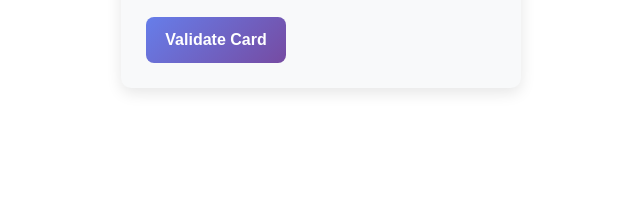
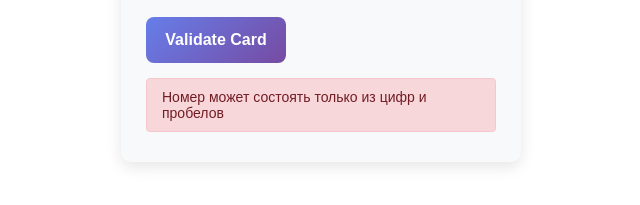
Before and after one commit to NordSever/testing-ahj, a website built with webpack: page src/index.html in a window 1280 px wide. Both pictures are taken after typing "Sample" into the empty fields and a click on the button "Validate Card". Shown: the part 131-336 px from the top of the page, without its empty margins (319-959 px from the left). Built offline with nearby package versions, Linux system fonts and the light colour scheme.

Commit message:
correction

```diff
--- a/package.json
+++ b/package.json
@@ -7,8 +7,7 @@
     "build": "webpack --mode=production",
     "dev": "webpack serve --mode=development",
     "test": "jest",
-    "test:e2e": "jest --testPathPattern=e2e",
-    "deploy": "gh-pages -d dist"
+    "test:e2e": "jest --testPathPattern=e2e"
   },
   "devDependencies": {
     "@babel/core": "^7.22.0",
@@ -16,7 +15,6 @@
     "babel-jest": "^29.5.0",
     "css-loader": "^6.8.1",
     "file-loader": "^6.2.0",
-    "gh-pages": "^5.0.0",
     "html-webpack-plugin": "^5.5.3",
     "identity-obj-proxy": "^3.0.0",
     "jest": "^29.5.0",
--- a/src/js/index.js
+++ b/src/js/index.js
@@ -11,6 +11,7 @@ export default class CardWidget {
     this.paymentSys = [];
     this.input = null;
     this.valueInput = '';
+    this.messageContainer = null;
 
   }
 
@@ -27,12 +28,14 @@ export default class CardWidget {
               type="text"
               id="card-input-${this.nameWidget}"
               placeholder="1234 5678 9012 3456"
-              maxlength="19"
+
+              autofocus
             >
 
           </div>
 
           <button type="submit" class="submit-btn" id="submit-btn-${this.nameWidget}">Validate Card</button>
+          <div class="message-container" id="message-${this.nameWidget}"></div>
         </form>
       </div>
     `;
@@ -45,6 +48,7 @@ export default class CardWidget {
 
     this.input = document.getElementById(`card-input-${this.nameWidget}`);
     // this.valueInput = this.input.value;
+    this.messageContainer = document.getElementById(`message-${this.nameWidget}`);
 
     if(arrayPayments){
       this.paymentSys = arrayPayments;
@@ -53,6 +57,7 @@ export default class CardWidget {
       for (let i = 0; i < arrayPayments.length; i++){
         const currentIcon = document.createElement('img');
         currentIcon.src = this.paymentSys[i].src;
+        currentIcon.alt = this.paymentSys[i].key;
         currentIcon.classList.add('card-icon');
 
         currentIcon.classList.add(`card-icon-${this.nameWidget}`);
@@ -72,6 +77,7 @@ export default class CardWidget {
     this.input.addEventListener('input', () => {
       this.valueInput = this.input.value;
       this.controlInput();
+      this.clearMessage();
     })
 
     document.getElementById(`card-form-${this.nameWidget}`).addEventListener('submit', (e) => {
@@ -101,28 +107,73 @@ export default class CardWidget {
     }
   }
 
+  showMessage(text, type = 'error') {
+    this.clearMessage();
+
+    const messageElement = document.createElement('div');
+    messageElement.className = `message message-${type}`;
+    messageElement.textContent = text;
+
+    this.messageContainer.appendChild(messageElement);
+
+
+  }
+
+  clearMessage() {
+    if (this.messageContainer) {
+      this.messageContainer.innerHTML = '';
+    }
+  }
 
   controlSubmit(){
     const withoutSpace = this.valueInput.replace(/\s/g, '');
+    this.clearMessage();
 
     if(!digitsOnly(withoutSpace)){
-      return alert('Номер может состоять только из цифр и пробелов');
+      this.showMessage('Номер может состоять только из цифр и пробелов');
+      return;
     }
 
     if(!lengthNumber(withoutSpace)) {
-      return alert('Количество цифр номера должно быть больше 12 и меньше 20');
+      this.showMessage('Количество цифр номера должно быть от 13 до 19');
+      return;
     }
 
     if(!isSomePaymentSys(withoutSpace, this.paymentSys)) {
-      return alert('Такая платёжная система не принимается');
+      this.showMessage('Такая платёжная система не принимается');
+      return;
     }
 
     if(!luhnCheck(withoutSpace)) {
-      return alert('Номер не проходит проверку алгоритмом Луна');
+      this.showMessage('Номер не проходит проверку алгоритмом Луна');
+      return;
     }
 
-    return alert('Номер ВАЛИДНЫЙ');
+    this.showMessage('✅ Номер карты действителен!', 'success');
   }
+
+
+  // controlSubmit(){
+  //   const withoutSpace = this.valueInput.replace(/\s/g, '');
+
+  //   if(!digitsOnly(withoutSpace)){
+  //     return alert('Номер может состоять только из цифр и пробелов');
+  //   }
+
+  //   if(!lengthNumber(withoutSpace)) {
+  //     return alert('Количество цифр номера должно быть больше 12 и меньше 20');
+  //   }
+
+  //   if(!isSomePaymentSys(withoutSpace, this.paymentSys)) {
+  //     return alert('Такая платёжная система не принимается');
+  //   }
+
+  //   if(!luhnCheck(withoutSpace)) {
+  //     return alert('Номер не проходит проверку алгоритмом Луна');
+  //   }
+
+  //   return alert('Номер ВАЛИДНЫЙ');
+  // }
 
 
 }
--- a/src/styles/main.css
+++ b/src/styles/main.css
@@ -3,6 +3,31 @@
   opacity: 0.3;
   filter: grayscale(70%);
 }
+
+.message-container {
+  margin-top: 15px;
+  min-height: 40px;
+}
+
+.message {
+  padding: 10px 15px;
+  border-radius: 4px;
+  margin: 5px 0;
+  font-size: 14px;
+}
+
+.message-error {
+  background-color: #f8d7da;
+  color: #721c24;
+  border: 1px solid #f5c6cb;
+}
+
+.message-success {
+  background-color: #d4edda;
+  color: #155724;
+  border: 1px solid #c3e6cb;
+}
+
 
 .credit-card-widget {
   max-width: 400px;
```
Also changed, not shown: README.md, dist/8a0f8ab34dbd388176fe.png (deleted), dist/bfbe86a747ea5af58451.png (deleted), dist/fa864998dad67304d7d2.png (deleted), dist/index.html (deleted), 3 other files.
